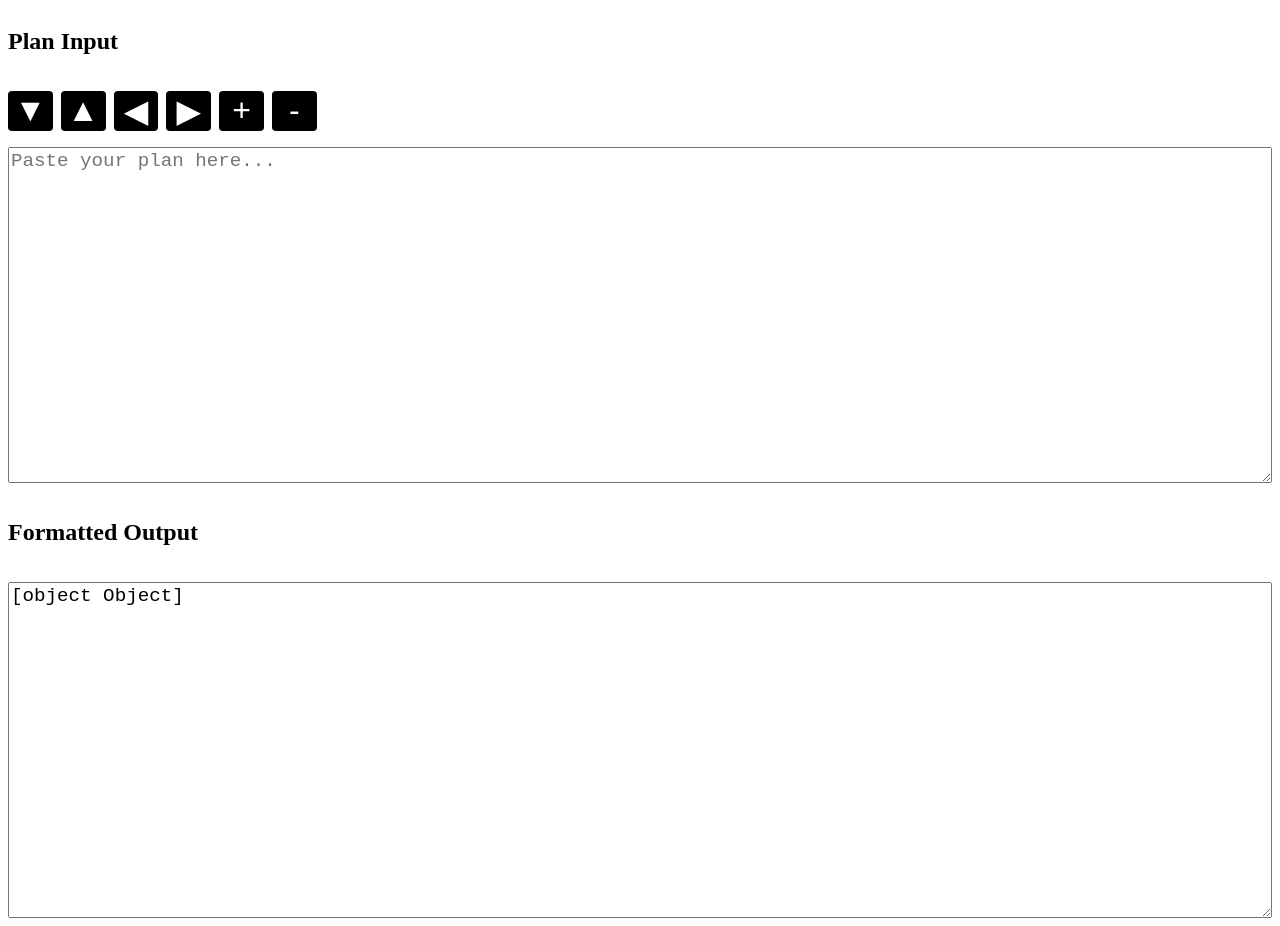
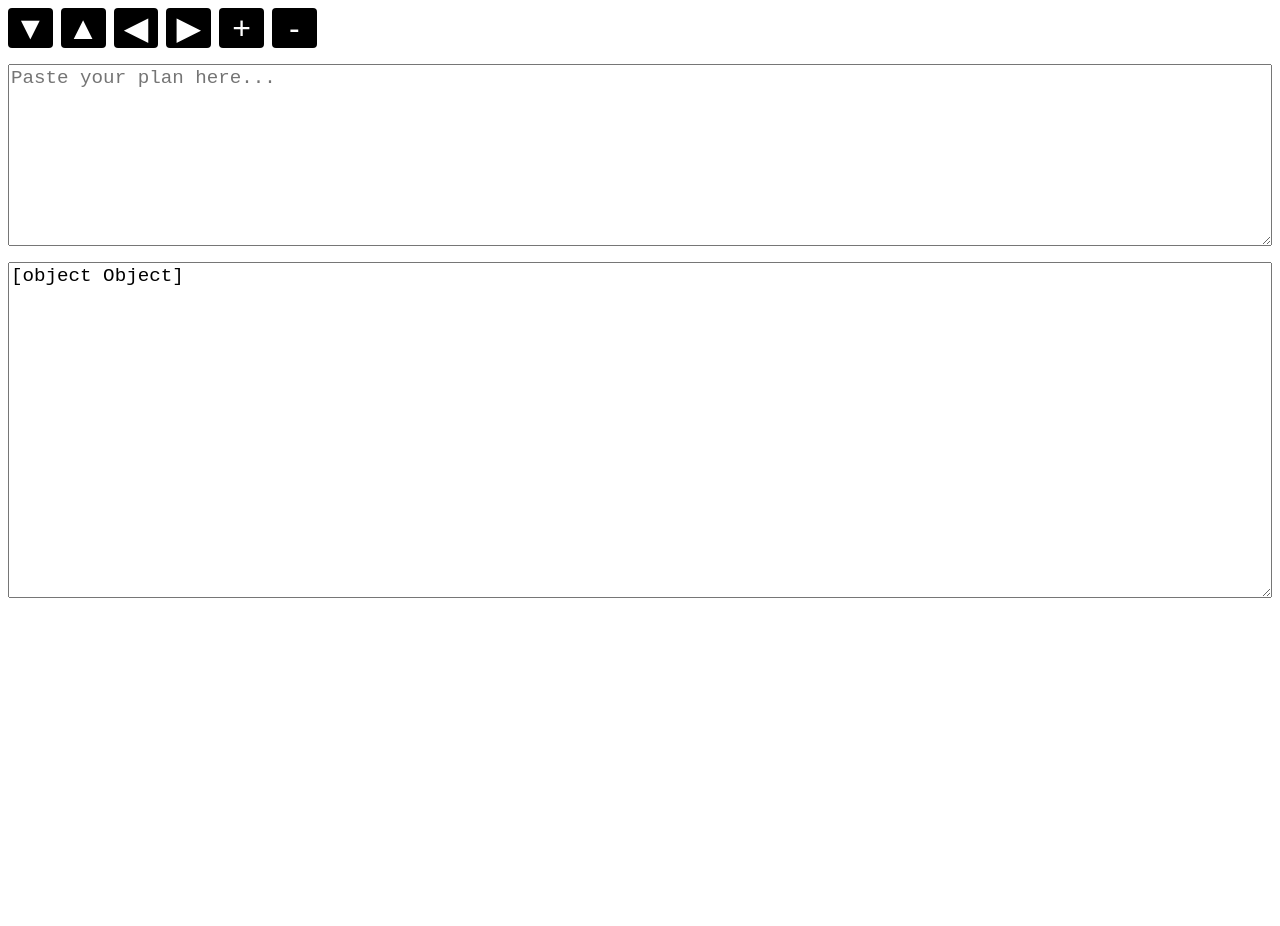
Before and after one commit to jernejzupan/md-planner-web, a Vue app: page / in a window 1280 px wide. After the commit the page ends 800 px from the top, so only its background shows below. Built offline with nearby package versions, Linux system fonts and the light colour scheme.

Commit message:
remove clutter

```diff
--- a/src/components/MdPlanner.vue
+++ b/src/components/MdPlanner.vue
@@ -1,6 +1,6 @@
 <template>
   <div class="plan-editor">
-    <h2>Plan Input</h2>
+    <!-- <h2>Plan Input</h2> -->
     <div style="display: flex;  gap: 8px;">
     <button @mousedown.prevent="swapLineButton('down')">▼</button>
     <button @mousedown.prevent="swapLineButton('up')">▲</button>
@@ -14,13 +14,11 @@
       v-model="inputText"
       @input="updateOutput"
       @keydown="keyDown"
-      rows="15"
+      rows="8"
       cols="60"
       spellcheck="false"
       placeholder="Paste your plan here..."
     ></textarea>
-
-    <h2>Formatted Output</h2>
     <textarea
       :value="outputText"
       readonly
```
Also changed, not shown: 2 other files (tests, documents, lock files or other folders).
